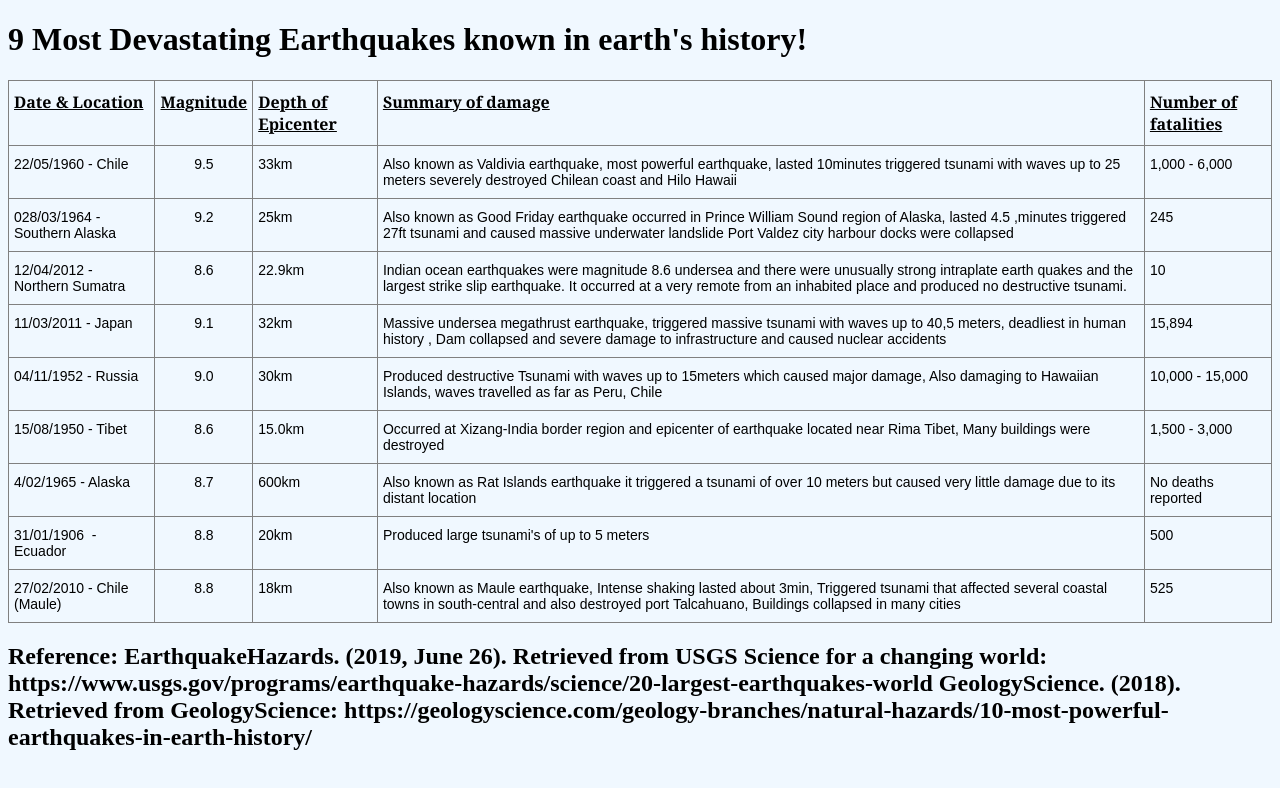
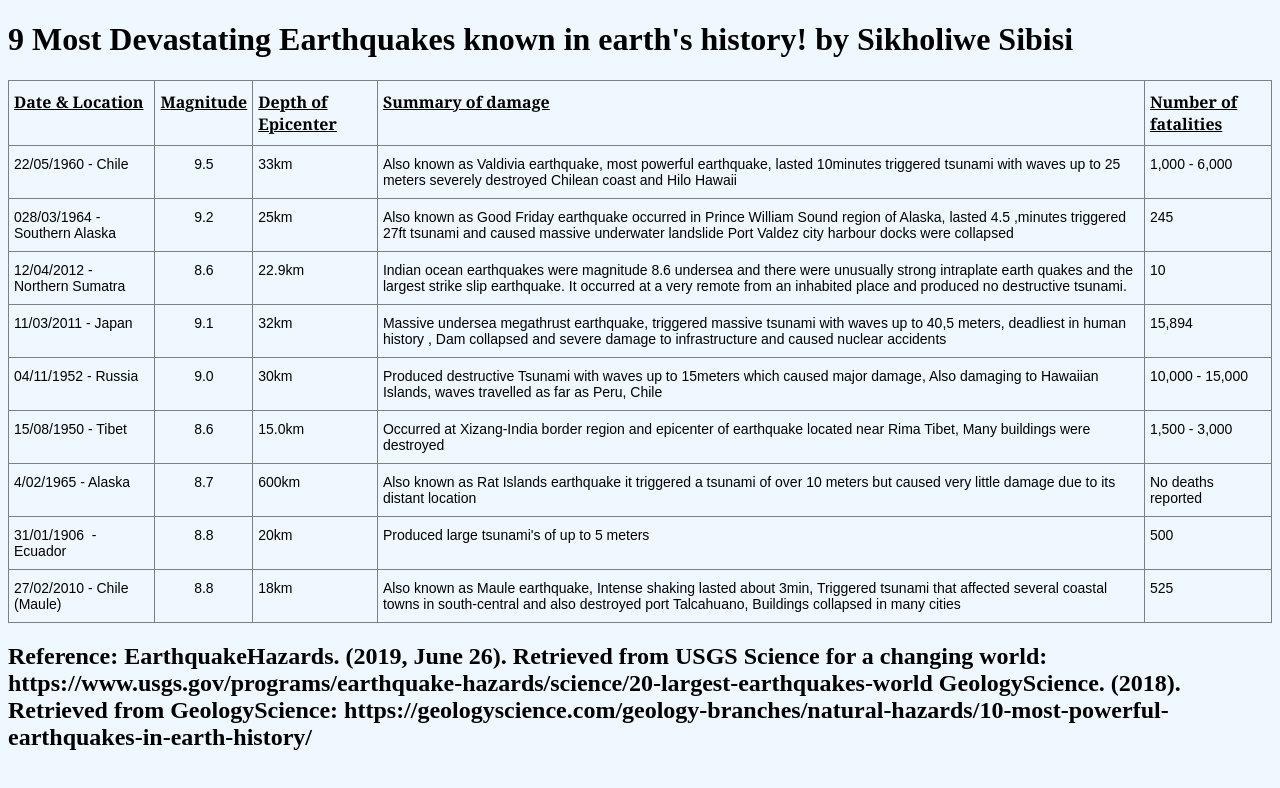
Before and after one commit to RVCC-IDMX/working-with-tables-Sikholiwe132, a plain HTML site: page index.html in a window 1280 px wide. Drawn offline with Linux system fonts and the light colour scheme.

Commit message:
Added name

```diff
--- a/index.html
+++ b/index.html
@@ -8,7 +8,9 @@
   </head>
   <body>
 
-    <h1>9 Most Devastating Earthquakes known in earth's history!</h1>
+    <h1>9 Most Devastating Earthquakes known in earth's history!
+      by Sikholiwe Sibisi
+    </h1>
     <div class="table-container">
 
           <style type="text/css">
```
